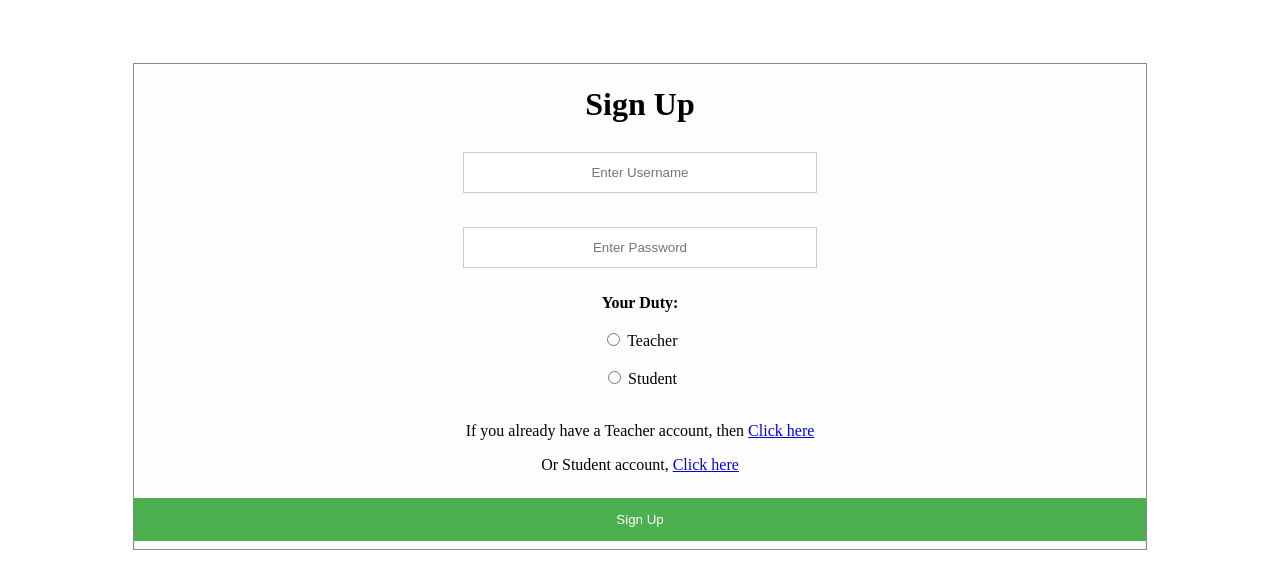
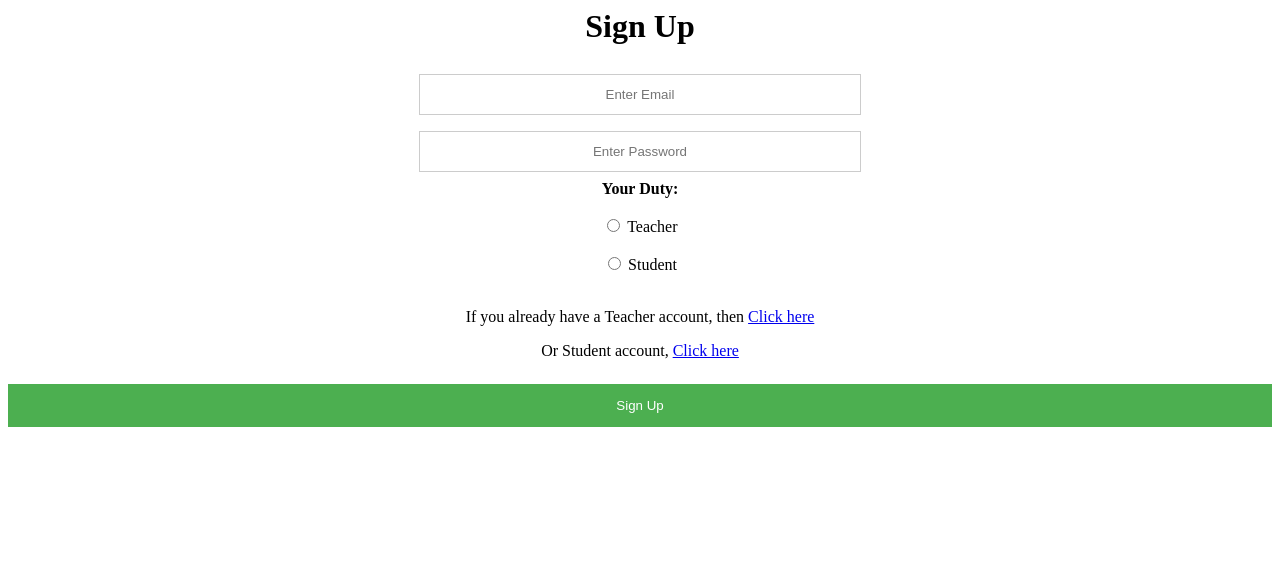
Before and after one commit to igokulganesh/R-WE, a plain HTML site: page signup.html in a window 1280 px wide. Drawn offline with Linux system fonts and the light colour scheme; some packages are replaced by stand-ins of ours; no server answers.

Commit message:
Update signup.html

```diff
--- a/signup.html
+++ b/signup.html
@@ -9,11 +9,13 @@
 
 <title>SignUp Page</title>
 
-<form class="modal-content animate" action="/action_page.php">
+<!-- <form class="modal-content animate" action="/action_page.php"> -->
   <h1><center>Sign Up</center></h1>
-  <div id="signup-div" class="main-div">
-  <center> <input type="email" placeholder="Enter Username" id="email_field" required></center><br>
-  <center> <input type="password" placeholder="Enter Password" id="password_field" required></center><br>
+  <center>
+  <div id="signup_div" class="main-div">
+  <input type="email" placeholder="Enter Email" id="email_field" /><br>
+  <input type="password" placeholder="Enter Password" id="password_field" /><br>
+  </center>
 
   <center><label><b>Your Duty:</b></label><br></center><br>
   <center><input type="radio" id="teacher" name="duty">
@@ -26,7 +28,7 @@
 
   <center><button onclick="signUp()">Sign Up</button> </center>
     </div>
-</form>
+<!-- </form> -->
 
 <script src="https://www.gstatic.com/firebasejs/4.8.1/firebase.js"></script>
   <script>
```
